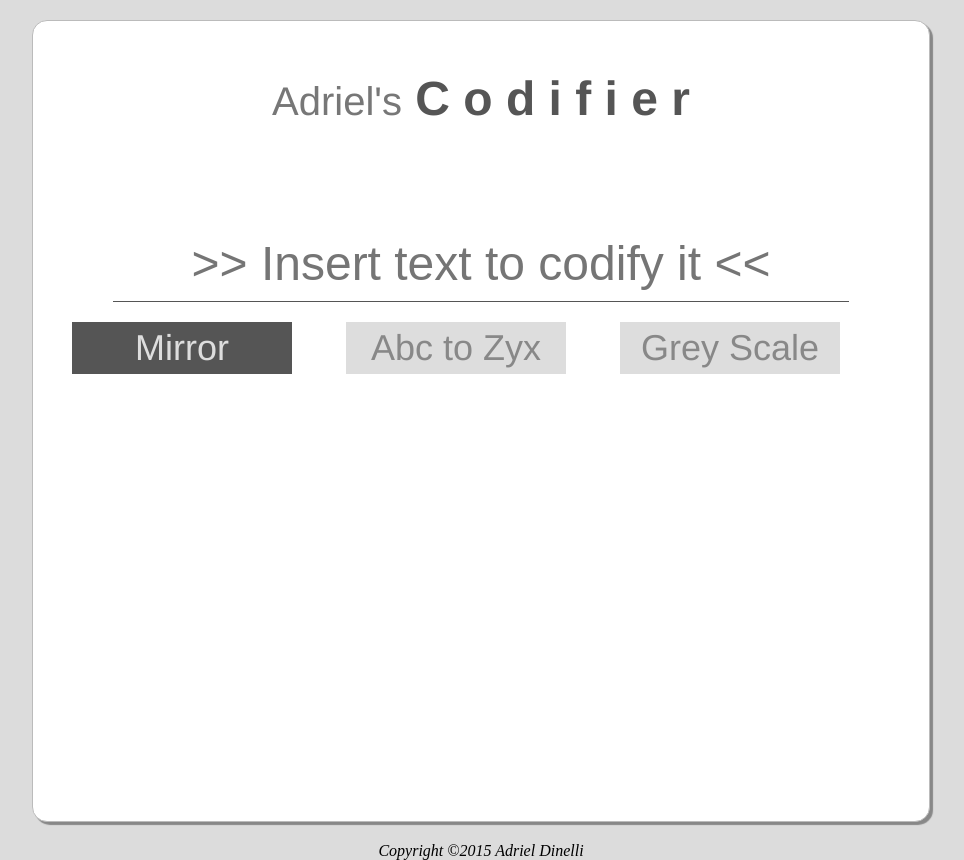
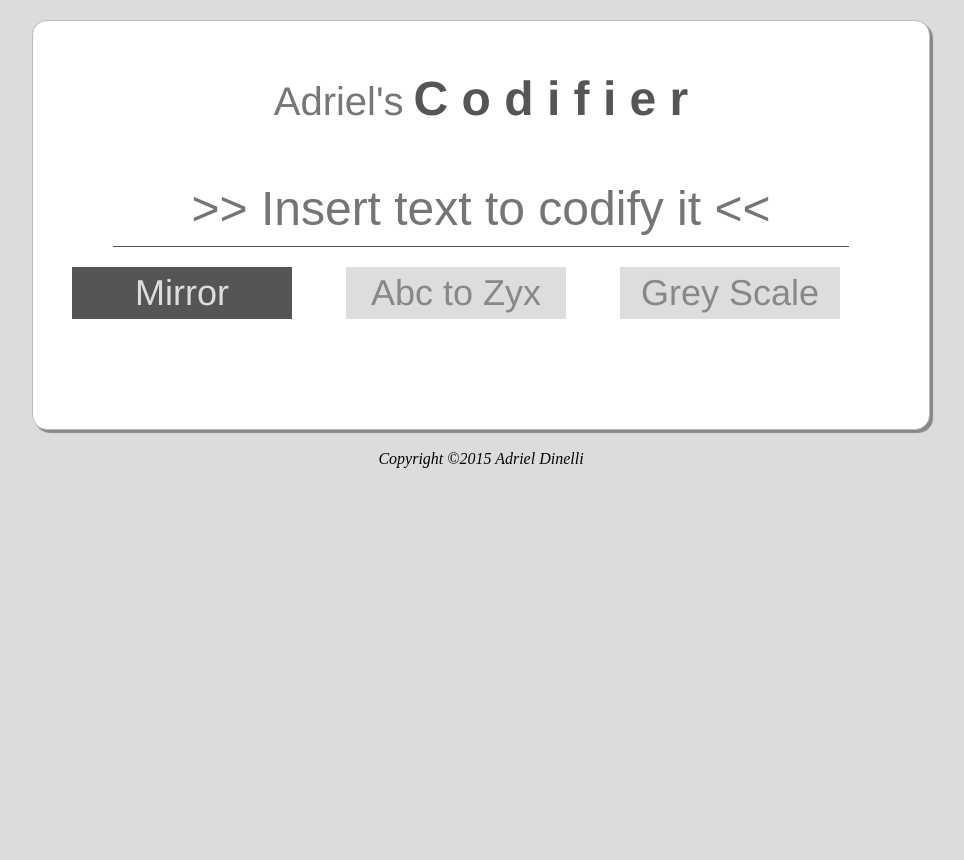
Before and after one commit to AdrielD/Codifier, a PHP site: page / in a window 1280 px wide. Shown: the whole page, without its empty margins (159-1123 px from the left). After the commit the page ends 468 px from the top, so only its background shows below. Run offline with PHP 8.4, Linux system fonts and the light colour scheme.

Commit message:
added responsive resizing

```diff
--- a/codifier.css
+++ b/codifier.css
@@ -10,9 +10,9 @@ body {
 #container {
 	margin: 20px auto;
 	text-align: center;
-	min-width: 440px;
+	min-width: 350px;
 	width: 70%;
-	min-height: 800px;
+	min-height: 300px;
 	height: auto;
 	background-color: #fff;
 	border-radius: 15px;
@@ -25,12 +25,19 @@ h1 {
 	font-size: 48px;
 	color: #555;
 	font-family: Helvetica;
+	min-width: 350px;
 }
 
-span {
+#name, #title {
+	display: inline-block;
+	vertical-align: baseline;
+}
+
+#name {
 	font-weight: normal;
 	font-size: 40px;
 	color: #777;
+	margin-right: 10px;
 }
 
 #modes_container {
@@ -66,7 +73,7 @@ span {
 }
 
 #input_code {
-	margin-top: 100px;
+	margin-top: 5%;
 	font-size: 48px;
 	border: none;
 	padding: 10px;
--- a/codifier.html
+++ b/codifier.html
@@ -10,7 +10,7 @@
 	</head>
 	<body>
 		<div id="container">
-			<h1><span>Adriel's</span> C o d i f i e r</h1>
+			<h1><span id="name">Adriel's</span><span id="title">C o d i f i e r</span></h1>
 			<input id="input_code" type="text" placeholder=">> Insert text to codify it <<"/>
 			<div id="modes_container">
 				<button type="button" class="option_button selected" id="mirror">Mirror</button>
```
